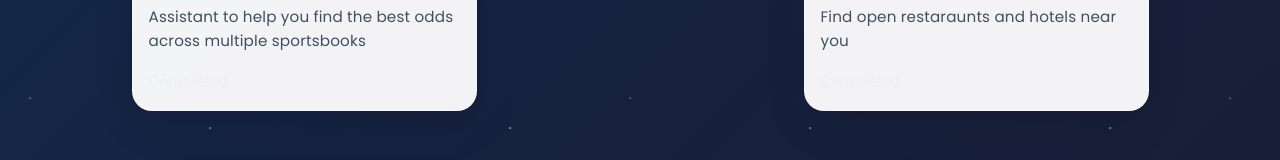
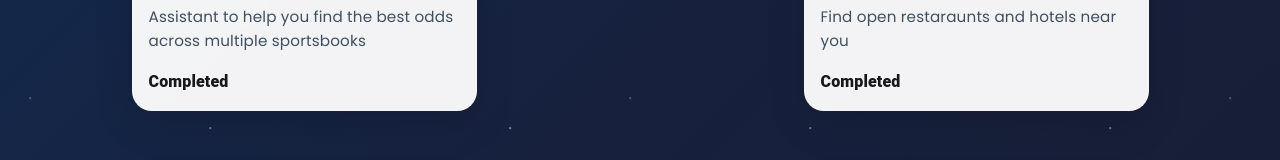
Before and after one commit to parvathakkar/parva_portfolio, a React (Vite) app: page /projects in a window 1280 px wide. Shown: the part 568-728 px from the top of the page. Built offline with nearby package versions, Linux system fonts and the light colour scheme.

Commit message:
update status color on project cards

```diff
--- a/src/pages/Projects/projects.jsx
+++ b/src/pages/Projects/projects.jsx
@@ -90,7 +90,12 @@ export default function Projects() {
                 </Typography>
                 <Typography
                   variant="body1"
-                  sx={{ color: "text.info", fontWeight: 800, marginTop: 2 }}
+                  sx={{
+                    color: "text.info",
+                    fontWeight: 800,
+                    marginTop: 2,
+                    color: "Black",
+                  }}
                 >
                   {project.status}
                 </Typography>
```
